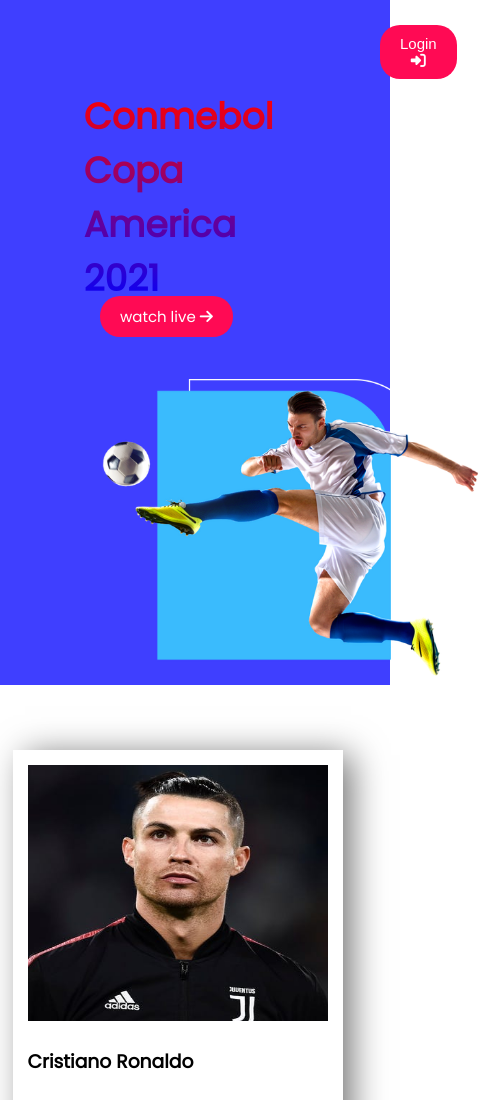
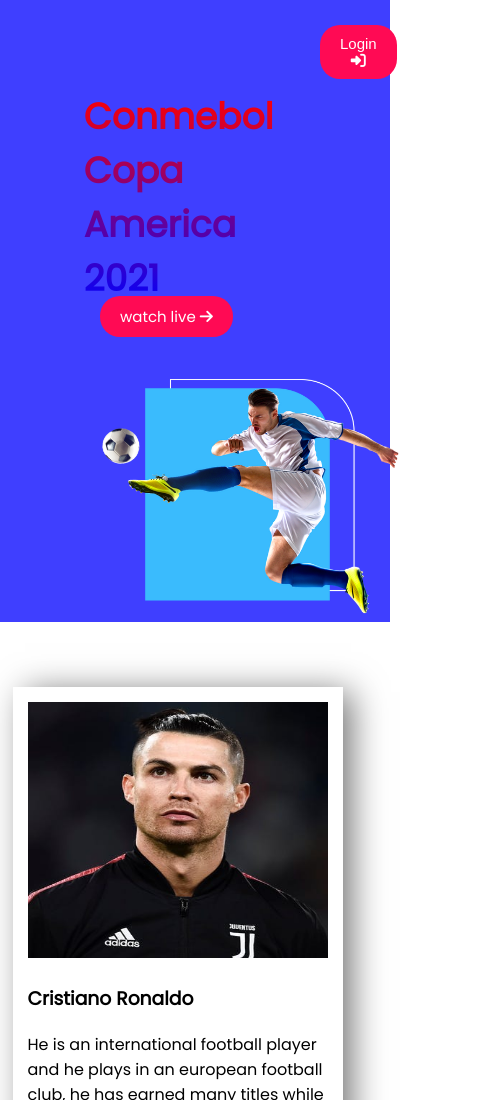
Before and after one commit to tanviroo7/football-fever, a plain HTML site: page index.html in a window 390 px wide. Shown: the top 1100 px of the page, 480 px wide, since content can reach past the window. Drawn offline with Linux system fonts and the light colour scheme.

Commit message:
Again responsive

```diff
--- a/style.css
+++ b/style.css
@@ -207,7 +207,7 @@
     display: none;
   }
   .login-button {
-    margin-left: 280px;
+    margin-left: 220px;
     margin-top: 25px;
     cursor: pointer;
   }
@@ -222,7 +222,8 @@
     margin-bottom: 50px;
   }
   .banner-image img {
-    width: 380px;
+    width: 300px;
+    margin-right: 0;
   }
   .player-cards-container {
     display: grid;
```
